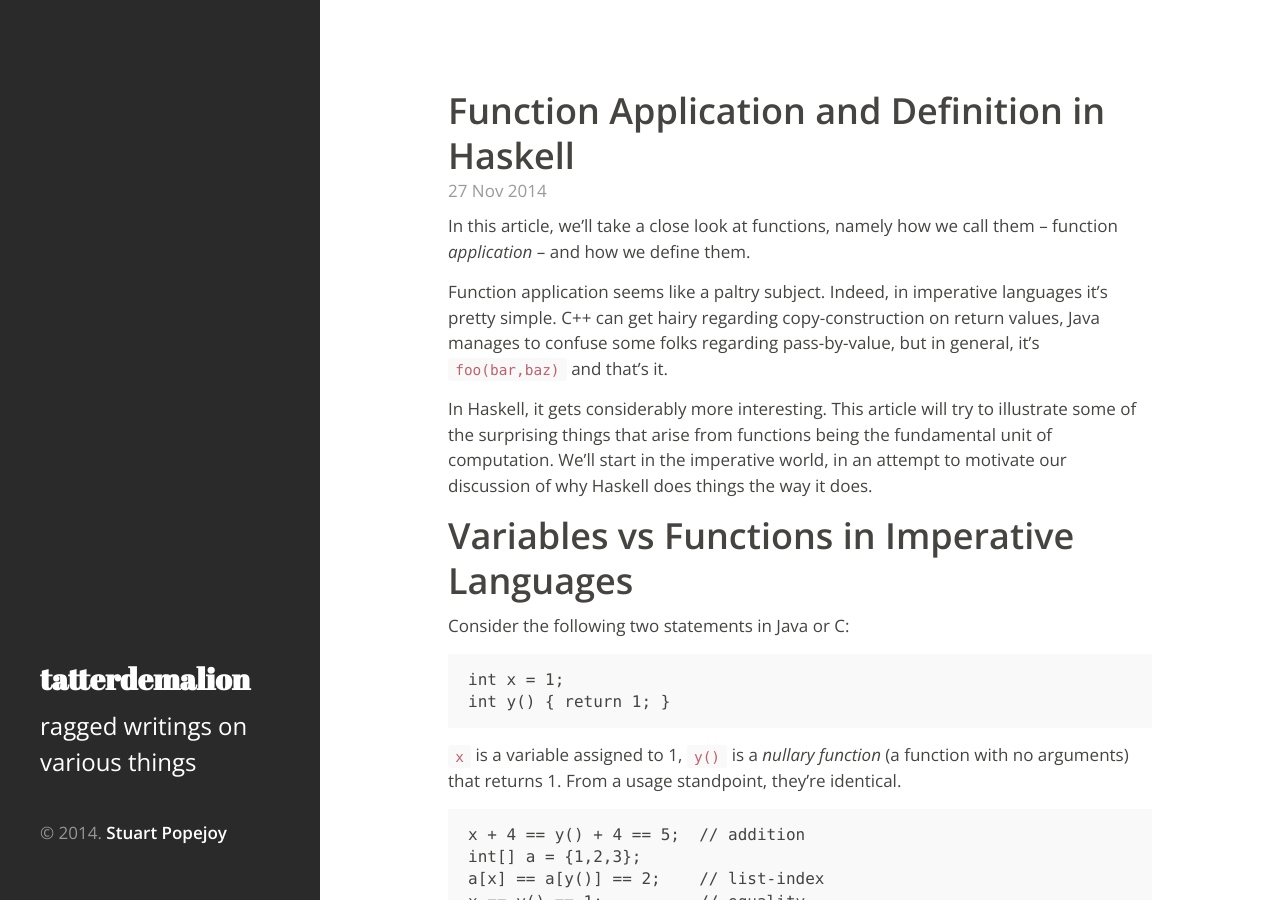
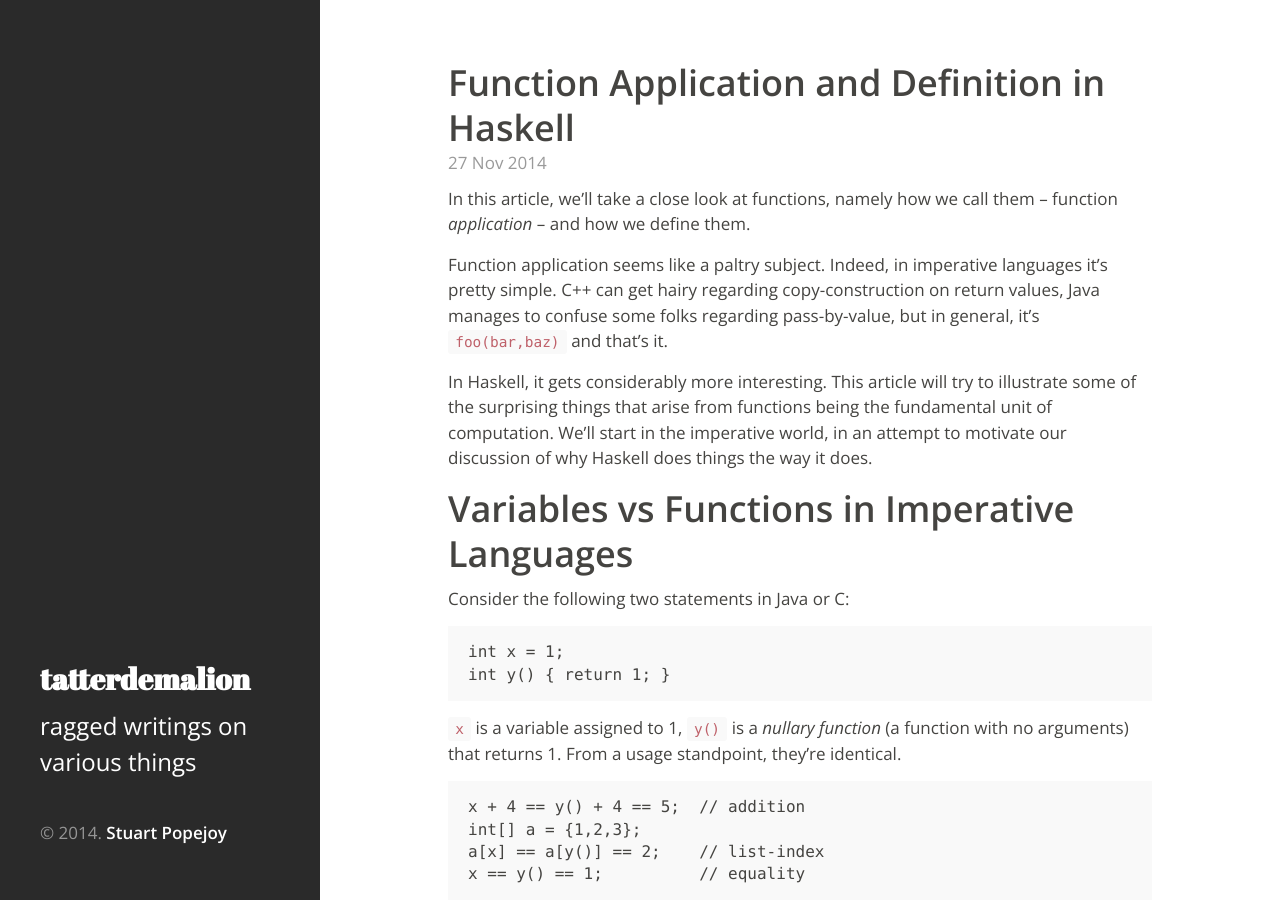
Before and after one commit to sirlensalot/sirlensalot.github.io, a Jekyll site: the page built from _posts/2014-11-27-FunctionApplicationDefinition.md, in a window 1280 px wide and 900 px high. Built offline with Jekyll 4.4.1, drawn with Linux system fonts in a browser that asks for light colours; Markdown is read by kramdown in place of the engine named in the settings.

Commit message:
Update post.html

```diff
--- a/_layouts/post.html
+++ b/_layouts/post.html
@@ -2,7 +2,7 @@
 layout: default
 ---
 
-<div class="post"><tt>&nbsp;</tt>
+<div class="post">
   <h1>{{ page.title }}</h1>
   <span class="post-date">{{ page.date | date_to_string }}</span>
   {{ content }}
```
